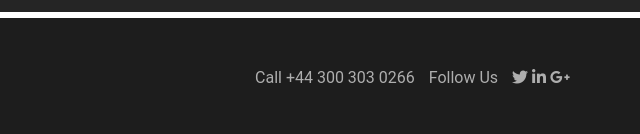
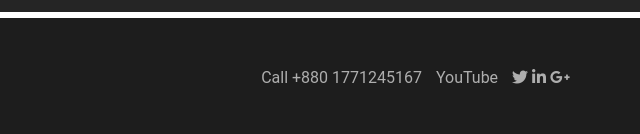
Before and after one commit to samawun/w3codevs, a plain HTML site: page index.html in a window 1280 px wide. Shown: the part 4566-4700 px from the top of the page, 640-1280 px from the left. Drawn offline with Linux system fonts and the light colour scheme.

Commit message:
socillink update

```diff
--- a/index.html
+++ b/index.html
@@ -522,8 +522,8 @@
 
 
                 <div class="contact-foter">
-                    <span class="call"> <a href="#">Call +44 300 303 0266</a></span>
-                    <span class="follow-us"> <a href="#">Follow Us</a></span>
+                    <span class="call"> <a href="#">Call +880 1771245167</a></span>
+                    <span class="follow-us"> <a href="https://www.youtube.com/@uhrstechvai">YouTube</a></span>
                     <span class="social"> <a href="#"><i class="fab fa-twitter"></i></a></span>
                     <span class="social"> <a href="#"><i class="fab fa-linkedin-in"></i></a></span>
                     <span class="social"> <a href="#"><i class="fab fa-google-plus-g"></i></a></span>
```
